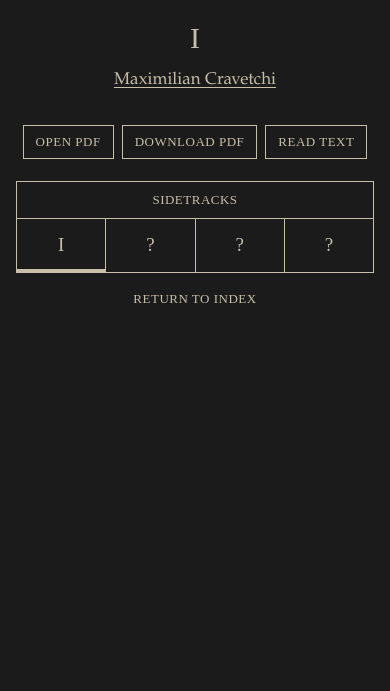
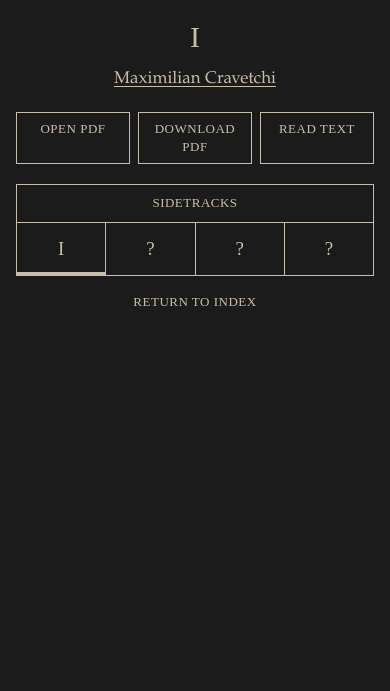
Before and after one commit to mcravetchi/mcravetchi.github.io, a plain HTML site: page sidetracks/i/index.html in a window 390 px wide. Shown: the part 153-844 px from the top of the page. Drawn offline with Linux system fonts and the light colour scheme.

Commit message:
Update index.html

```diff
--- a/sidetracks/i/index.html
+++ b/sidetracks/i/index.html
@@ -18,33 +18,45 @@
       color-scheme: dark;
       font: 16px/1.4 "Times New Roman", Times, serif;
     }
-    .page { width: min(800px, calc(100% - 32px)); margin: 25px auto 35px; }
+    .page { width: min(1040px, calc(100% - 32px)); margin: 25px auto 35px; }
+    .publication { display: grid; grid-template-columns: 200px minmax(0, 1fr); column-gap: 24px; align-items: start; margin-top: 24px; }
+    .publication-info, .reading-column { min-width: 0; }
     a { color: inherit; }
     a:hover, a:focus-visible { background: var(--ink); color: var(--charcoal); }
     .site-title { text-align: center; font-size: 22px; letter-spacing: 5px; margin-bottom: 12px; }
     .site-title a { text-decoration: none; padding: 2px 5px; }
     hr { border: 0; border-top: 1px solid var(--ink); margin: 12px 0; }
-    .work { text-align: center; padding: 16px 0 20px; }
+    .work { text-align: center; padding: 0 0 22px; }
     .work h1 { font-size: 22px; font-weight: normal; letter-spacing: 1px; margin: 0; }
-    .subtitle { font: 19px Garamond, Georgia, serif; margin: 5px 0 20px; }
+    .subtitle { font: 19px Garamond, Georgia, serif; margin: 8px 0 24px; }
     .installment { font-size: 30px; margin: 0 0 12px; }
     .byline { font: 17px Garamond, Georgia, serif; margin: 0; }
     .byline a { text-underline-offset: 3px; }
-    .document-links { display: flex; flex-wrap: wrap; gap: 8px; margin: 14px 0 10px; justify-content: center; }
+    .document-links { display: grid; grid-template-columns: 1fr; gap: 8px; margin: 0; }
     .document-links a, .return-link { padding: 7px 12px; text-decoration: none; font-size: 13px; letter-spacing: .5px; }
-    .document-links a { border: 1px solid var(--ink); }
+    .document-links a { display: block; border: 1px solid var(--ink); text-align: center; }
     .pdf-viewer { display: block; width: 100%; height: 78vh; min-height: 520px; border: 1px solid var(--ink); }
-    .navigation { margin: 22px 0 0; }
+    .navigation { margin: 16px 0 0; }
     .navigation table { width: 100%; table-layout: fixed; border-collapse: collapse; text-align: center; }
     .navigation th, .navigation td { border: 1px solid var(--ink); padding: 0; }
     .navigation th { font-weight: normal; font-size: 13px; letter-spacing: .5px; padding: 9px; }
     .navigation td a, .navigation td span { display: block; padding: 13px 4px; font-size: 19px; text-decoration: none; }
     .navigation .current { box-shadow: inset 0 -3px var(--ink); }
     .back { text-align: center; margin: 14px 0 0; }
+    @media (max-width: 760px) {
+      .publication { grid-template-columns: minmax(0, 1fr); row-gap: 20px; margin-top: 20px; }
+      .publication-info { width: 100%; }
+      .document-links { grid-template-columns: repeat(3, minmax(0, 1fr)); }
+      .document-links a { padding: 7px 4px; }
+      .pdf-viewer { height: 70vh; min-height: 400px; }
+    }
     @media (max-width: 620px) {
       .site-title { font-size: 18px; letter-spacing: 3px; }
       .pdf-viewer { display: none; }
-      .document-links a { text-align: center; }
+      .navigation { margin-top: 0; }
+    }
+    @media (max-width: 360px) {
+      .document-links { grid-template-columns: 1fr; }
     }
     [hidden] { display: none !important; }
   </style>
@@ -54,19 +66,23 @@
     <header class="site-title"><a href="../../">C R A V E T C H I</a></header>
     <hr>
 
+    <div class="publication">
+      <div class="publication-info">
         <header class="work">
           <h1>SIDETRACKS</h1>
           <p class="subtitle">An Exploration of Logical Investigations</p>
           <p class="installment" aria-label="Installment I">I</p>
           <p class="byline"><a href="../../author.html">Maximilian Cravetchi</a></p>
         </header>
-
-    <section aria-label="Manuscript">
-      <div class="document-links">
+        <div class="document-links" aria-label="Manuscript links">
           <a href="Cravetchi-Sidetracks-I.pdf" target="_blank" rel="noopener">OPEN PDF</a>
           <a href="Cravetchi-Sidetracks-I.pdf" download>DOWNLOAD PDF</a>
           <a href="manuscript.html">READ TEXT</a>
         </div>
+      </div>
+
+      <div class="reading-column">
+        <section aria-label="Manuscript">
           <object class="pdf-viewer" type="application/pdf" data="Cravetchi-Sidetracks-I.pdf" aria-label="Installment I manuscript PDF">
             <p><a href="Cravetchi-Sidetracks-I.pdf">Open the manuscript PDF.</a></p>
           </object>
@@ -84,6 +100,8 @@
           </table>
           <p class="back"><a class="return-link" href="../../#sidetracks">RETURN TO INDEX</a></p>
         </nav>
+      </div>
+    </div>
   </main>
 
 </body>
```
Lines whose indentation alone changed are shown as unchanged.
